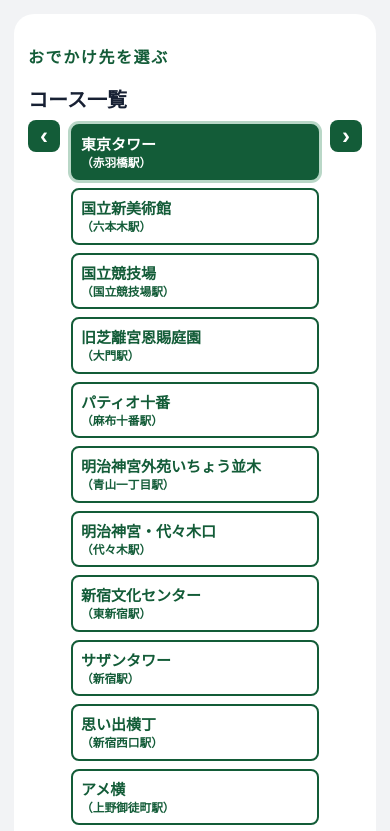
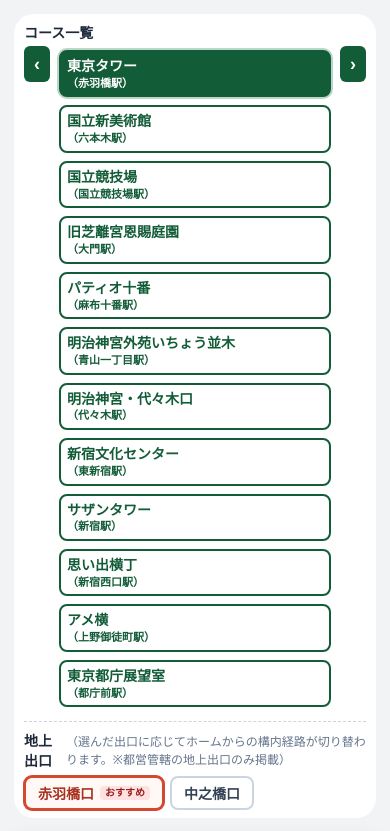
Before and after one commit to atsushiyago/odekake, a React (Vite) app: page / in a window 390 px wide. Shown: the top 831 px of the page. Built offline with nearby package versions, Linux system fonts and the light colour scheme.

Commit message:
style(ui): compact header and unify course and exit selector typography and borders

```diff
--- a/src/ui/App.tsx
+++ b/src/ui/App.tsx
@@ -1547,9 +1547,8 @@ export default function App() {
       {debugEnabled && <IndoorPoc />}
       <section className="editor no-print course-picker">
         <div>
-          <p className="eyebrow">おでかけ先を選ぶ</p>
           <div className="course-selector">
-            <span>コース一覧</span>
+            <span className="course-selector-title">コース一覧</span>
             <div className="course-picker-row">
               <button
                 type="button"
--- a/src/ui/styles.css
+++ b/src/ui/styles.css
@@ -16,8 +16,8 @@
 .preview-pages{display:block}
 @media (min-width:1700px){main{max-width:none}.preview-pages{display:flex;align-items:flex-start;justify-content:center;gap:24px}.preview-pages .paper{flex:0 0 210mm;margin-left:0;margin-right:0}}
 @media print{.preview-pages{display:block}.preview-pages .paper{margin-left:0;margin-right:0}}
-.course-options{display:grid;grid-template-columns:repeat(auto-fit,minmax(150px,1fr));gap:10px}.course-option{grid-column:auto;display:grid;gap:3px;text-align:left;border:2px solid #135c38;border-radius:8px;background:#fff;color:#135c38;padding:10px 12px;font:inherit;font-size:17px;line-height:1.2}.course-option:hover,.course-option:focus-visible{background:#eef7f2}.course-option.is-selected{background:#135c38;color:#fff;font-weight:900;box-shadow:0 0 0 3px #b9d7c7}.course-option[aria-pressed="true"]{outline-offset:2px}.course-option-station{font-size:.78em;font-weight:700;line-height:1.15}@media(max-width:850px){.course-options{grid-template-columns:repeat(auto-fit,minmax(125px,1fr));gap:8px}.course-option{font-size:15px;padding:9px 8px}}
-.course-picker{display:block;padding:18px 24px;margin-bottom:20px}.course-picker .course-selector{max-width:none}.course-picker-row{display:flex;align-items:center;gap:8px}.course-picker .course-options{display:flex;flex:1;min-width:0;overflow-x:auto;gap:10px;padding:4px 3px 9px;scroll-behavior:smooth;scrollbar-width:thin}.course-picker .course-option{flex:0 0 180px}.course-scroll-button{flex:0 0 38px;padding:5px 8px;font-size:28px;line-height:1;background:#135c38}.course-scroll-button:disabled{opacity:.35;cursor:default}@media(max-width:850px){.course-picker{padding:14px;margin-bottom:14px}.course-picker .course-option{flex-basis:155px}.course-scroll-button{flex-basis:32px;padding:4px;font-size:24px}}
+.course-options{display:grid;grid-template-columns:repeat(auto-fit,minmax(130px,1fr));gap:6px}.course-option{grid-column:auto;display:grid;gap:2px;text-align:left;border:2px solid #135c38;border-radius:8px;background:#fff;color:#135c38;padding:6px 10px;font:inherit;font-size:14px;line-height:1.2}.course-option:hover,.course-option:focus-visible{background:#eef7f2}.course-option.is-selected{background:#135c38;color:#fff;font-weight:900;box-shadow:0 0 0 2px #b9d7c7}.course-option[aria-pressed="true"]{outline-offset:2px}.course-option-destination{font-size:14px;font-weight:800}.course-option-station{font-size:11px;font-weight:700;line-height:1.15}@media(max-width:850px){.course-options{grid-template-columns:repeat(auto-fit,minmax(115px,1fr));gap:6px}.course-option{font-size:13px;padding:6px 6px}}
+.course-picker{display:block;padding:10px 16px;margin-bottom:12px}.course-picker .course-selector{max-width:none;gap:4px}.course-selector-title{font-size:14px;font-weight:800;color:#1e293b}.course-picker-row{display:flex;align-items:center;gap:6px}.course-picker .course-options{display:flex;flex:1;min-width:0;overflow-x:auto;gap:6px;padding:2px 2px 6px;scroll-behavior:smooth;scrollbar-width:thin}.course-picker .course-option{flex:0 0 145px}.course-scroll-button{flex:0 0 28px;height:36px;padding:2px;font-size:20px;line-height:1;background:#135c38;border:none;border-radius:6px;color:#fff;cursor:pointer}.course-scroll-button:disabled{opacity:.35;cursor:default}@media(max-width:850px){.course-picker{padding:8px 10px;margin-bottom:10px}.course-picker .course-option{flex-basis:130px}.course-scroll-button{flex-basis:26px;font-size:18px}}
 .elderly-route-note{display:grid;gap:2px;margin:12px 0 0;padding:9px 12px;border:3px solid #135c38;border-radius:10px;background:#eef7f2;font-size:18px;line-height:1.35}.arrival-train .departure-car-note{grid-column:2;margin:0}.elderly-route-note b{font-size:22px}.elderly-route-note span{font-weight:800}.elderly-route-note small{font-size:.8em}.home-equipment-note{display:grid;gap:2px;margin:8px 0;padding:8px 12px;border-left:6px solid #135c38;background:#f3f8f4;font-size:19px;line-height:1.35}.home-equipment-note b{font-weight:900}.home-equipment-note small{font-size:.8em}@media(max-width:850px){.elderly-route-note{font-size:clamp(10px,2.7vw,18px);padding:7px 9px}.elderly-route-note b{font-size:clamp(13px,3.5vw,22px)}.home-equipment-note{font-size:clamp(14px,3vw,19px)}}
 .arrival-train{grid-template-rows:repeat(4,auto);gap:2px 12px;padding:8px 12px;align-items:center}.arrival-train>b{grid-column:1;grid-row:1 / span 4;align-self:start;padding-top:2px}.arrival-train .train-departure-line,.arrival-train .train-boarding-line,.arrival-train .train-route-line,.arrival-train .train-arrival-line{grid-column:2;min-width:0;white-space:nowrap;line-height:1.2}.arrival-train .train-departure-line,.arrival-train .train-arrival-line{font-size:22px}.arrival-train .train-boarding-line{font-size:18px;color:#a7311f}.arrival-train .train-route-line{font-size:16px}.arrival-train .train-arrival-line{font-weight:800}@media(max-width:850px){.arrival-train{padding:7px;grid-template-columns:25% 1fr;gap:2px 7px}.arrival-train .train-departure-line,.arrival-train .train-arrival-line{font-size:clamp(13px,3.5vw,23px)}.arrival-train .train-boarding-line{font-size:clamp(10px,2.7vw,18px)}.arrival-train .train-route-line{font-size:clamp(9px,2.1vw,17px)}}
 .paper{width:210mm;height:297mm;min-height:297mm;max-height:297mm;aspect-ratio:210 / 297}.preview-paper-frame{position:relative;flex:0 0 auto}.paper-overflow-warning{margin:6px 0 0;padding:7px 10px;border:2px solid #b93821;border-radius:6px;background:#ffe5e0;color:#751f12;font-size:14px;font-weight:800;line-height:1.3}.preview-paper-frame .paper{margin-left:auto;margin-right:auto}@media(max-width:850px){.paper{width:100%;height:auto;min-height:0;max-height:none;aspect-ratio:210 / 297}.preview-paper-frame{width:100%}}@media print{.preview-paper-frame{break-inside:avoid}.paper-overflow-warning{display:none!important}.preview-paper-frame .paper{width:210mm;height:297mm;min-height:297mm;max-height:297mm;margin:0}}
@@ -124,15 +124,15 @@
 
 /* Dynamic exit selector UI */
 .exit-selector {
-  margin-top: 14px;
-  padding-top: 12px;
+  margin-top: 10px;
+  padding-top: 8px;
   border-top: 1px dashed #cbd5e1;
 }
 .exit-selector-header {
   display: flex;
   align-items: baseline;
   gap: 10px;
-  margin-bottom: 8px;
+  margin-bottom: 6px;
 }
 .exit-selector-title {
   font-size: 14px;
@@ -146,14 +146,14 @@
 .exit-options {
   display: flex;
   flex-wrap: wrap;
-  gap: 8px;
+  gap: 6px;
 }
 .exit-option {
   display: inline-flex;
   align-items: center;
   gap: 6px;
-  padding: 6px 12px;
-  border: 1.5px solid #cbd5e1;
+  padding: 5px 12px;
+  border: 2px solid #cbd5e1;
   border-radius: 8px;
   background: #fff;
   font-size: 14px;
```
